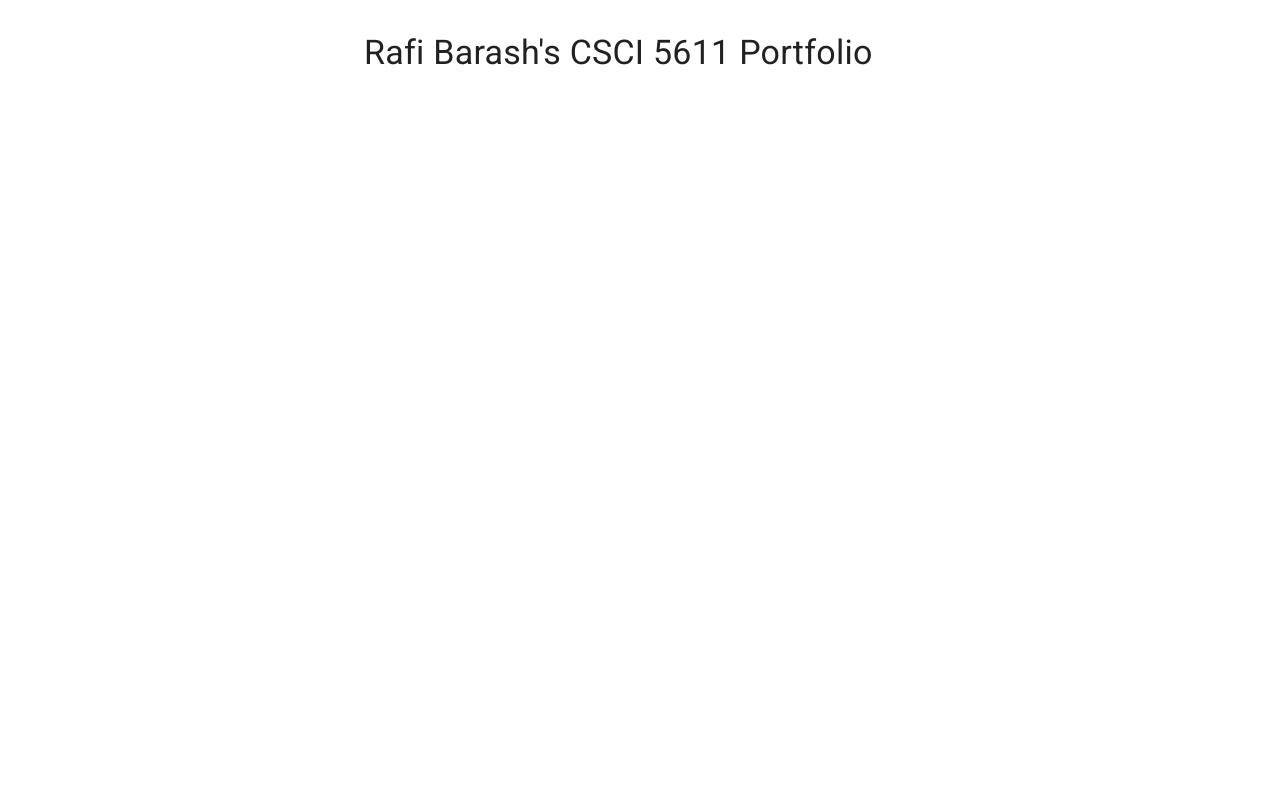
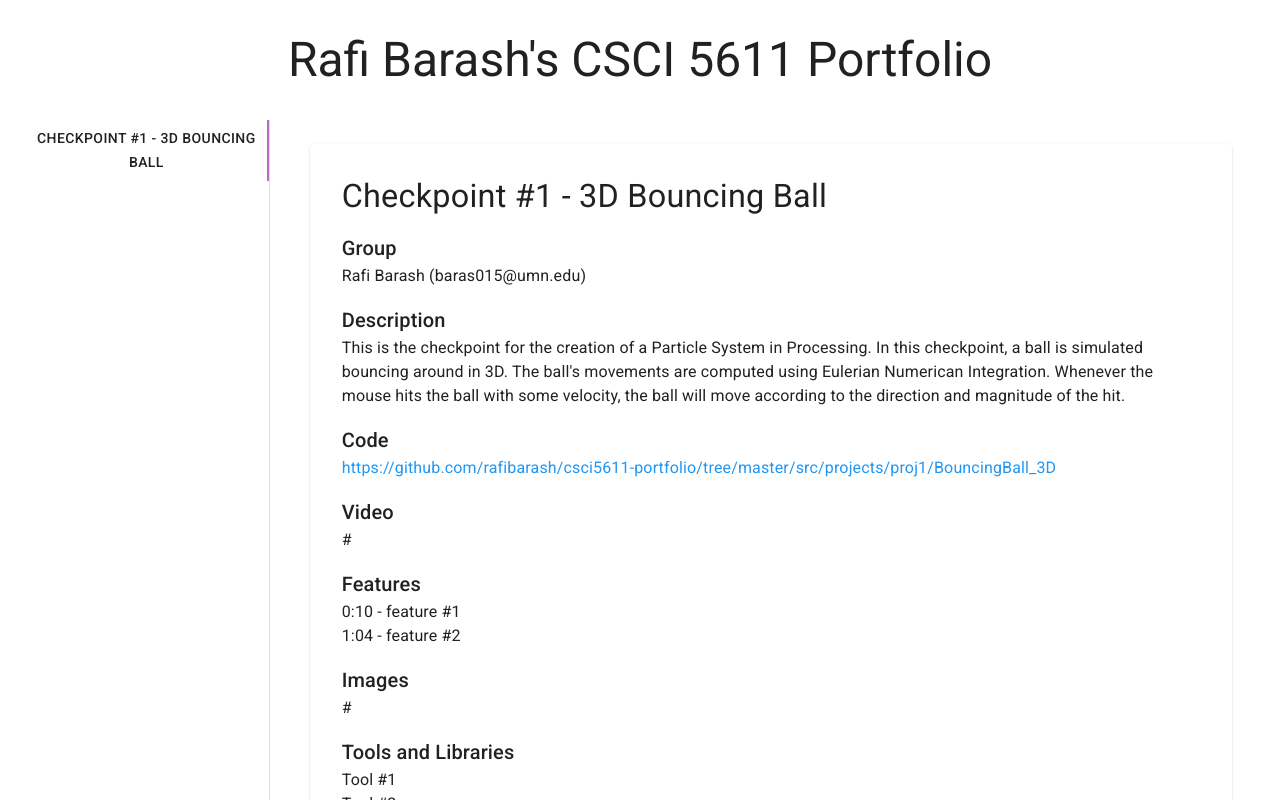
Before and after one commit to rafibarash/csci5611-portfolio, a React (Create React App) app: page / in a window 1280 px wide. Shown: the top 800 px of the page. Built offline with nearby package versions, Linux system fonts and the light colour scheme.

Commit message:
webpage looking nice!

```diff
--- a/src/App.js
+++ b/src/App.js
@@ -1,18 +1,16 @@
 import React from "react";
 import { Container, Box, Typography } from "@material-ui/core";
-
-// projects
-import Projects from "./projects";
+import ProjectTabs from "./components/ProjectTabs";
 
 const App = () => {
-  console.log(Projects);
   return (
-    <Container maxWidth="sm">
-      <Box my={4}>
-        <Typography variant="h4" component="h1" gutterBottom>
+    <Container maxWidth="lg">
+      <Box my={4} textAlign="center">
+        <Typography variant="h3" component="h1" gutterBottom>
           Rafi Barash's CSCI 5611 Portfolio
         </Typography>
       </Box>
+      <ProjectTabs />
     </Container>
   );
 };
--- /dev/null
+++ b/src/components/Project.js
@@ -0,0 +1,94 @@
+import React from "react";
+import { makeStyles } from "@material-ui/core/styles";
+import { Box, Typography, Paper, List, Link } from "@material-ui/core";
+
+const Project = ({ project }) => {
+  const classes = useStyles();
+  const {
+    title,
+    group,
+    description,
+    code,
+    videoLink,
+    featureList,
+    imageList,
+    tools,
+    otherResources,
+  } = project;
+
+  return (
+    <Paper className={classes.root}>
+      <Typography variant="h4" component="h3" gutterBottom>
+        {title}
+      </Typography>
+      <Section>
+        <SectionHeader text="Group" />
+        <SectionList list={group} />
+      </Section>
+      <Section>
+        <SectionHeader text="Description" />
+        <Typography>{description}</Typography>
+      </Section>
+      <Section>
+        <SectionHeader text="Code" />
+        <Link href={code} target="_blank" rel="noreferrer">
+          {code}
+        </Link>
+      </Section>
+      <Section>
+        <SectionHeader text="Video" />
+        <Typography>{videoLink}</Typography>
+      </Section>
+      <Section>
+        <SectionHeader text="Features" />
+        <SectionList list={featureList} />
+      </Section>
+      <Section>
+        <SectionHeader text="Images" />
+        <Typography>{imageList}</Typography>
+      </Section>
+      <Section>
+        <SectionHeader text="Tools and Libraries" />
+        <SectionList list={tools} />
+      </Section>
+      {otherResources && (
+        <Section>
+          <SectionHeader text="Additional Resources" />
+          <SectionList list={otherResources} />
+        </Section>
+      )}
+    </Paper>
+  );
+};
+
+const Section = ({ children }) => {
+  const classes = useStyles();
+  return <Box className={classes.section}>{children}</Box>;
+};
+
+const SectionHeader = ({ text }) => (
+  <Typography variant="h6">{text}</Typography>
+);
+
+const SectionList = ({ list }) => (
+  <>
+    {list.map(str => (
+      <List key={str} disablePadding={true}>
+        {str}
+      </List>
+    ))}
+  </>
+);
+
+const useStyles = makeStyles(theme => ({
+  root: {
+    padding: "2rem",
+    maxWidth: "1000px",
+    marginLeft: "1rem",
+  },
+  section: {
+    marginTop: "1rem",
+  },
+}));
+
+export default Project;
--- /dev/null
+++ b/src/components/ProjectTabs.js
@@ -0,0 +1,59 @@
+import React, { useState } from "react";
+import { makeStyles } from "@material-ui/core/styles";
+import Tabs from "@material-ui/core/Tabs";
+import Tab from "@material-ui/core/Tab";
+import TabPanel from "./TabPanel";
+import Project from "./Project";
+
+import projectData from "../projects";
+
+const ProjectTabs = () => {
+  console.log(projectData);
+  const classes = useStyles();
+  const [value, setValue] = useState(0);
+
+  const handleChange = (event, newValue) => {
+    setValue(newValue);
+  };
+
+  return (
+    <div className={classes.root}>
+      <Tabs
+        orientation="vertical"
+        // variant="scrollable"
+        value={value}
+        onChange={handleChange}
+        aria-label="Project Tabs"
+        className={classes.tabs}
+      >
+        {projectData.map((project, i) => (
+          <Tab label={project.title} {...a11yProps(i)} key={project.title} />
+        ))}
+      </Tabs>
+      {projectData.map((project, i) => (
+        <TabPanel value={value} index={i} key={project.title}>
+          <Project project={project} />
+        </TabPanel>
+      ))}
+    </div>
+  );
+};
+
+const useStyles = makeStyles(theme => ({
+  root: {
+    flexGrow: 1,
+    backgroundColor: theme.palette.background.paper,
+    display: "flex",
+    // height: 224,
+  },
+  tabs: {
+    borderRight: `1px solid ${theme.palette.divider}`,
+  },
+}));
+
+const a11yProps = index => ({
+  id: `project-tab-${index}`,
+  "aria-controls": `project-tabpanel-${index}`,
+});
+
+export default ProjectTabs;
--- /dev/null
+++ b/src/components/TabPanel.js
@@ -0,0 +1,27 @@
+import React from "react";
+import PropTypes from "prop-types";
+import Typography from "@material-ui/core/Typography";
+import Box from "@material-ui/core/Box";
+
+const TabPanel = ({ children, value, index, ...other }) => {
+  return (
+    <Typography
+      component="div"
+      role="tabpanel"
+      hidden={value !== index}
+      id={`vertical-tabpanel-${index}`}
+      aria-labelledby={`vertical-tab-${index}`}
+      {...other}
+    >
+      {value === index && <Box p={3}>{children}</Box>}
+    </Typography>
+  );
+};
+
+TabPanel.propTypes = {
+  children: PropTypes.node,
+  index: PropTypes.any.isRequired,
+  value: PropTypes.any.isRequired,
+};
+
+export default TabPanel;
--- a/src/projects/proj1/checkpointMetadata.js
+++ b/src/projects/proj1/checkpointMetadata.js
@@ -1,14 +1,16 @@
 const Metadata = {
-  title: "Bouncing Ball in 3D",
-  group: ["Rafi Barash, baras015@umn.edu"],
-  description: `this project...`,
+  title: "Checkpoint #1 - 3D Bouncing Ball",
+  group: ["Rafi Barash (baras015@umn.edu)"],
+  description: `This is the checkpoint for the creation of a Particle System in Processing. In this checkpoint,
+  a ball is simulated bouncing around in 3D. The ball's movements are computed using Eulerian Numerican Integration.
+  Whenever the mouse hits the ball with some velocity, the ball will move according to the direction and magnitude of the hit.`,
   code:
     "https://github.com/rafibarash/csci5611-portfolio/tree/master/src/projects/proj1/BouncingBall_3D",
   videoLink: "#",
   featureList: ["0:10 - feature #1", "1:04 - feature #2"],
   imageList: ["#"],
   tools: ["Tool #1", "Tool #2"],
-  otherResourecs: ["Im a resource!", "Im another resource"],
+  otherResources: ["Im a resource!", "Im another resource"],
 };
 
 export default Metadata;
--- a/src/theme.js
+++ b/src/theme.js
@@ -1,8 +1,9 @@
 import { red, blue, green, purple } from "@material-ui/core/colors";
-import { createMuiTheme } from "@material-ui/core/styles";
+import { createMuiTheme, responsiveFontSizes } from "@material-ui/core/styles";
 
 // A custom theme for this app
-const theme = createMuiTheme({
+const theme = responsiveFontSizes(
+  createMuiTheme({
     palette: {
       primary: {
         main: blue[500],
@@ -20,6 +21,20 @@ const theme = createMuiTheme({
         default: "#fff",
       },
     },
-});
+    overrides: {
+      // MuiList: {
+      //   padding: {
+      //     paddingTop: 0,
+      //     paddingBottom: 0
+      //   },
+      // },
+    },
+    typography: {
+      // button: {
+      //   fontSize: '1rem',
+      // },
+    },
+  })
+);
 
 export default theme;
```
Also changed, not shown: 1 other file (tests, documents, lock files or other folders). Lines whose indentation alone changed are shown as unchanged.
